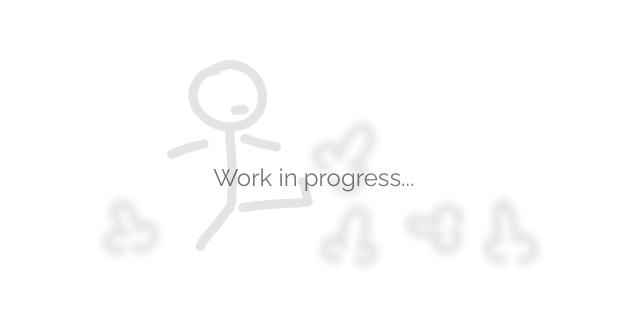
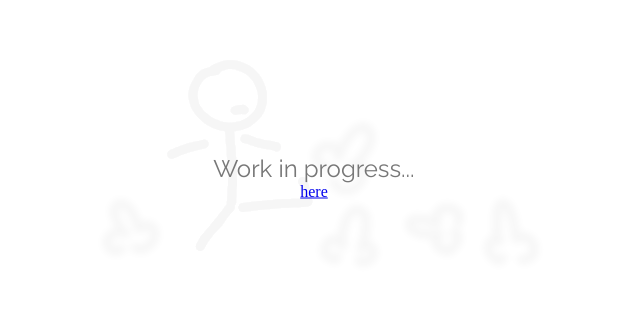
Before and after one commit to DenPhaser/denphaser.github.io, a plain HTML site: page index.html in a window 1280 px wide. Shown: the part 223-553 px from the top of the page, without its empty margins (326-966 px from the left). Drawn offline with Linux system fonts and the light colour scheme.

Commit message:
Add temporary redirect to test site link

```diff
--- a/assets/styles.css
+++ b/assets/styles.css
@@ -3,17 +3,24 @@ body {
     margin: 0;
 }
 
-h1 {
-    color: #777;
+.wrapper {
+    margin: 0;
     text-align: center;
-    margin: 0;
     position: absolute;
     top: 50%;
     left: 50%;
     transform: translate(-50%, -50%);
+}
+
+h1 {
+    color: #777;
     font-family: Raleway, sans-serif;
     font-weight: 100;
     font-size: 24px;
+    margin: 0;
+}
+
+a {
 }
 
 img {
@@ -21,6 +28,7 @@ img {
     top: 50%;
     left: 50%;
     transform: translate(-50%, -50%);
-    opacity: .1;
+    opacity: .03;
     max-width: 100%;
+    z-index: -1;
 }
--- a/index.html
+++ b/index.html
@@ -11,7 +11,10 @@
     <link href="https://fonts.googleapis.com/css?family=Raleway" rel="stylesheet">
 </head>
 <body>
-    <h1>Work in progress...</h1>
-    <img src="assets/img/placeholder.png">
+        <img src="assets/img/placeholder.png">
+    <div class="wrapper">
+            <h1>Work in progress...</h1>
+            <a href="https://test.denphaser.com/">here</a>
+    </div>
 </body>
 </html>
```
